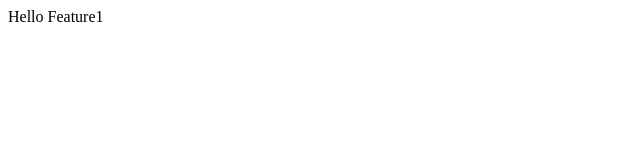
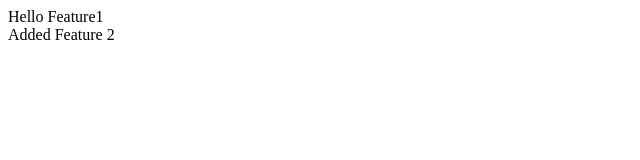
Before and after one commit to anitin3/FirstGit, a plain HTML site: page index.html in a window 1280 px wide. Shown: the full height of the page, 0-640 px from the left. Drawn offline with Linux system fonts and the light colour scheme.

Commit message:
Adding feature2

```diff
--- a/index.html
+++ b/index.html
@@ -1 +1,2 @@
 <div>Hello Feature1</div>
+<div>Added Feature 2</div>
```
Also changed, not shown: 1 other file.
